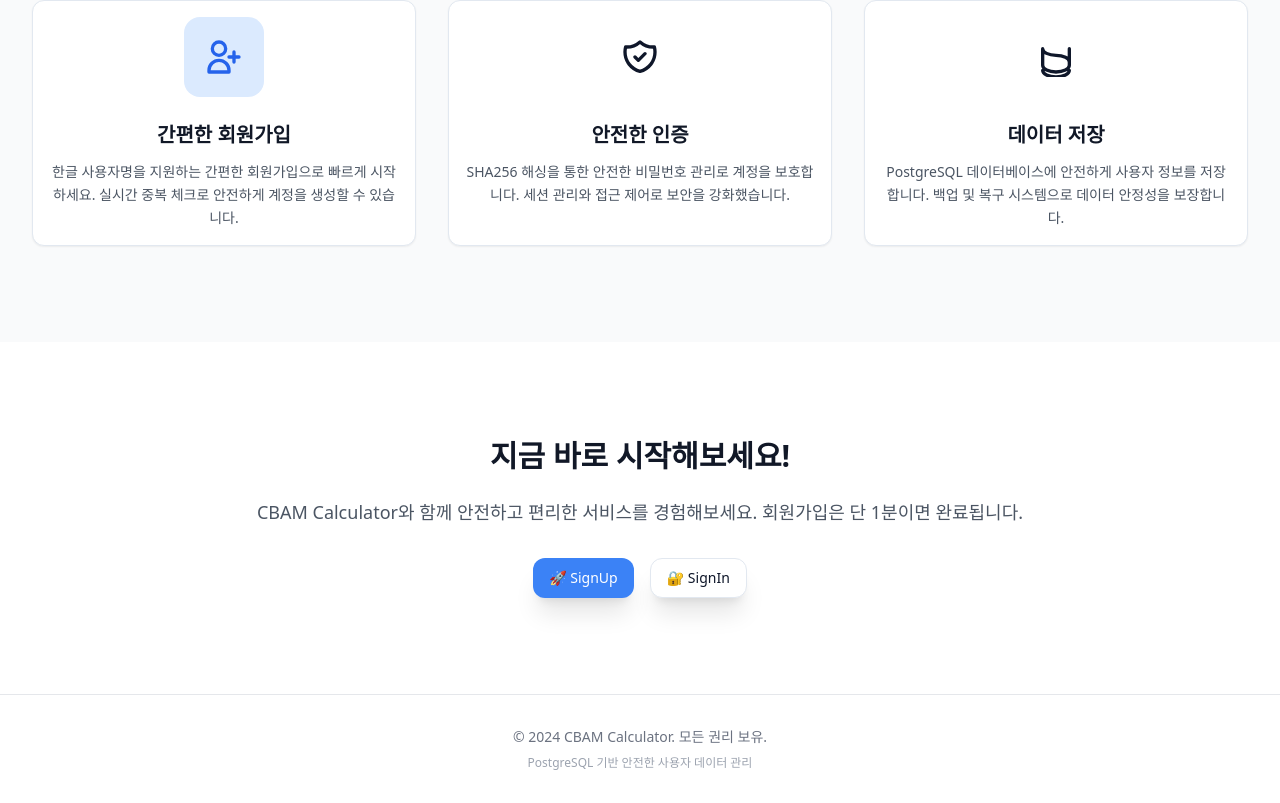
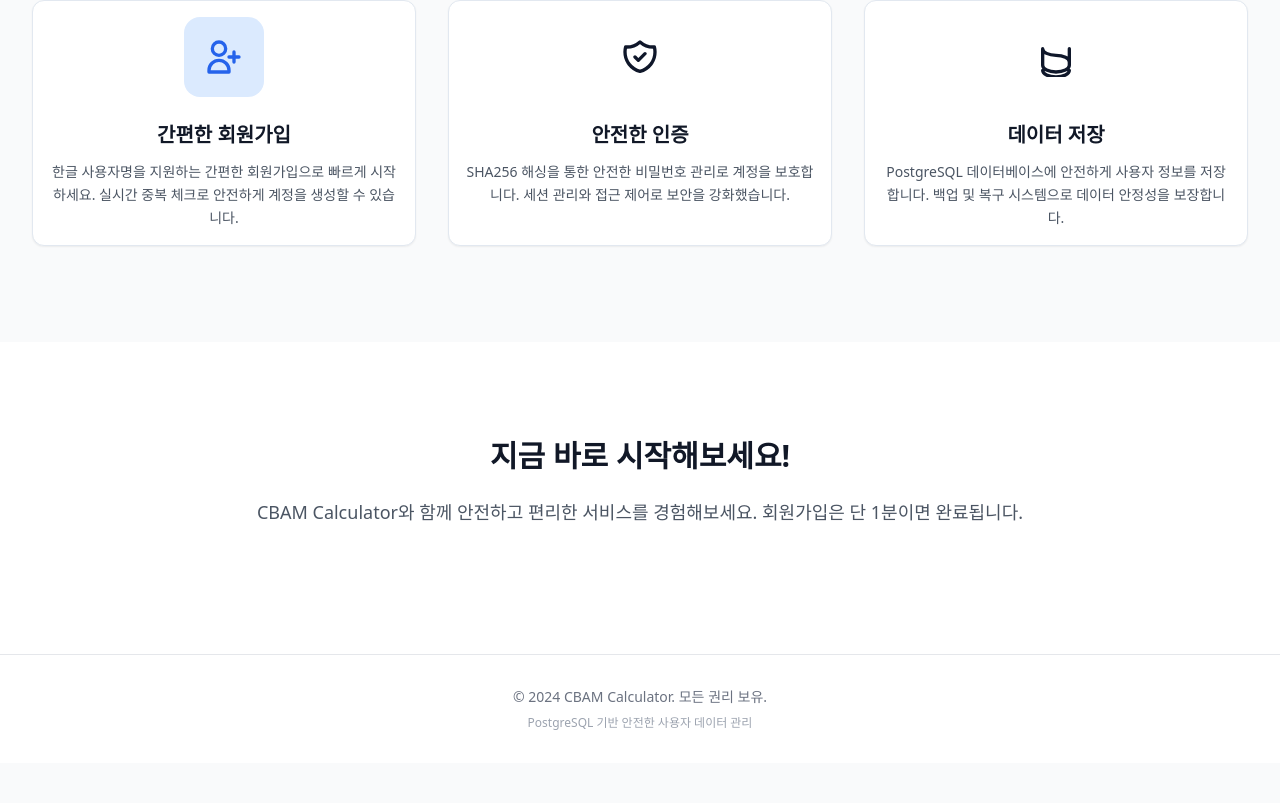
Before and after one commit to S1692/greensteel, a Next.js app: page / in a window 1280 px wide. Shown: the part 1208-2011 px from the top of the page. After the commit the page ends 1971 px from the top, so only its background shows below. Built offline with nearby package versions, Linux system fonts and the light colour scheme.

Commit message:
refactor: 컴포넌트 폴더 구조 통합 및 중복 제거
- frontend/src/app/components/ 삭제
- Navigation.tsx를 frontend/src/components/로 이동
- 모든 컴포넌트를 단일 폴더로 통합
- Import 경로 일관성 확보 및 폴더 구조 정리

```diff
--- a/next.config.js
+++ b/next.config.js
@@ -2,7 +2,19 @@
   dest: 'public',
   register: true,
   skipWaiting: true,
-  disable: false  // Vercel에서도 PWA 활성화
+  disable: process.env.NODE_ENV === 'development', // 개발 환경에서만 비활성화
+  runtimeCaching: [
+    {
+      urlPattern: /^https?.*/,
+      handler: 'NetworkFirst',
+      options: {
+        cacheName: 'offlineCache',
+        expiration: {
+          maxEntries: 200,
+        },
+      },
+    },
+  ],
 })
 
 /** @type {import('next').NextConfig} */
--- a/src/app/layout.tsx
+++ b/src/app/layout.tsx
@@ -29,6 +29,14 @@
   manifest: '/manifest.json',
   themeColor: '#3b82f6',
   colorScheme: 'light dark',
+
+  // PWA 관련 메타데이터
+  applicationName: 'CBAM Calculator',
+  appleWebApp: {
+    capable: true,
+    statusBarStyle: 'default',
+    title: 'CBAM Calculator',
+  },
 
   // Open Graph
   openGraph: {
--- a/src/app/page.tsx
+++ b/src/app/page.tsx
@@ -182,20 +182,7 @@
             CBAM Calculator와 함께 안전하고 편리한 서비스를 경험해보세요.
             회원가입은 단 1분이면 완료됩니다.
           </p>
-          <div className="flex flex-col sm:flex-row gap-4 justify-center">
-            <a
-              href="/register"
-              className="btn btn-primary text-lg px-10 py-4 shadow-xl hover:shadow-2xl transform hover:-translate-y-2 transition-all duration-300"
-            >
-              🚀 SignUp
-            </a>
-            <a
-              href="/login"
-              className="btn btn-secondary text-lg px-10 py-4 shadow-xl hover:shadow-2xl transform hover:-translate-y-2 transition-all duration-300"
-            >
-              🔐 SignIn
-            </a>
-          </div>
+
         </div>
       </section>
     </div>
```
Also changed, not shown: public/manifest.json.
